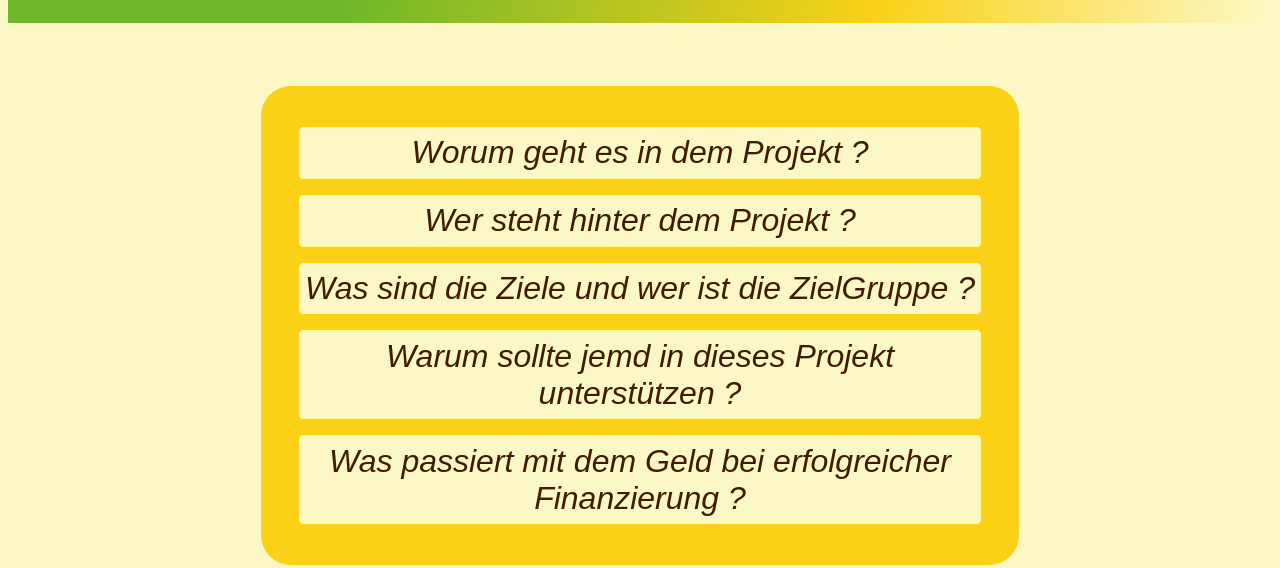
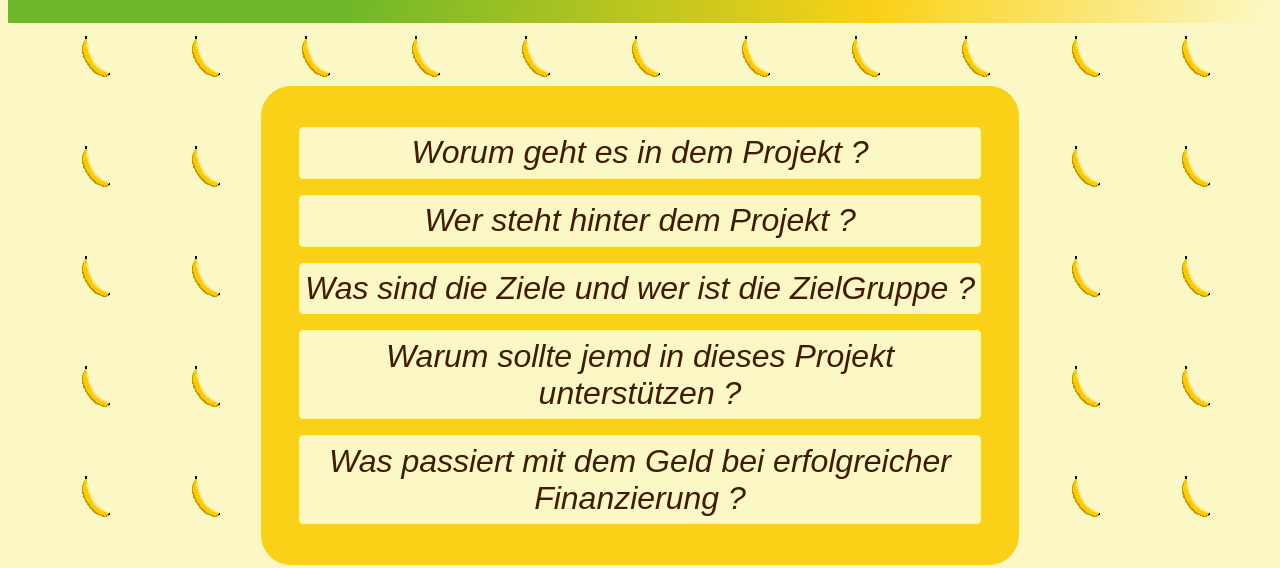
Before and after one commit to Arkeor-12/bananhack, a plain HTML site: page index.html in a window 1280 px wide. Shown: the part 355-923 px from the top of the page. Drawn offline with nearby package versions, Linux system fonts and the light colour scheme; a web font is replaced by a local one.

Commit message:
fond bananes

```diff
--- a/style.css
+++ b/style.css
@@ -6,7 +6,7 @@
 
 body {
     background-color: #fbf8c5;
-    /*background: url("bananhack-background.gif");/*#fffd8d*/
+    background: url("bananhack-background-fbf8c5.gif");/*#fffd8d*/
 }
 
 .model {
```
Also changed, not shown: bananhack-background-fbf8c5.gif (added).
